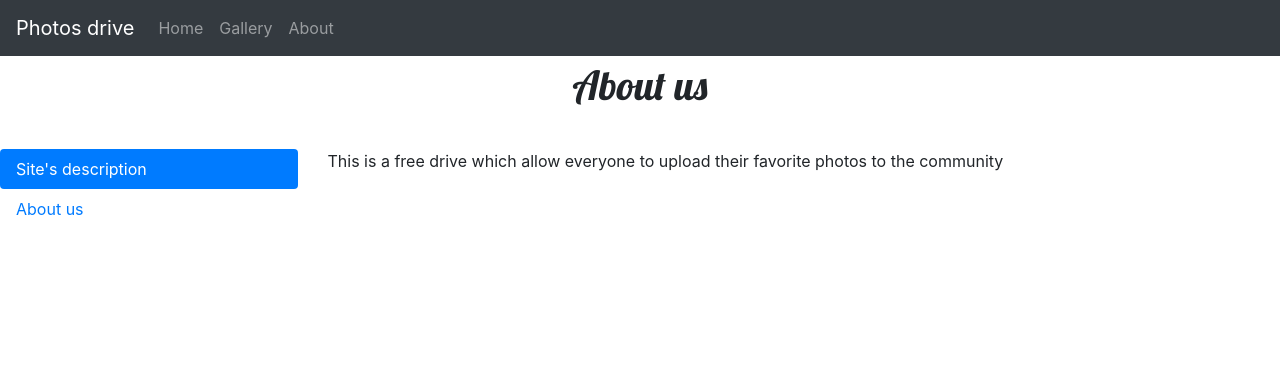
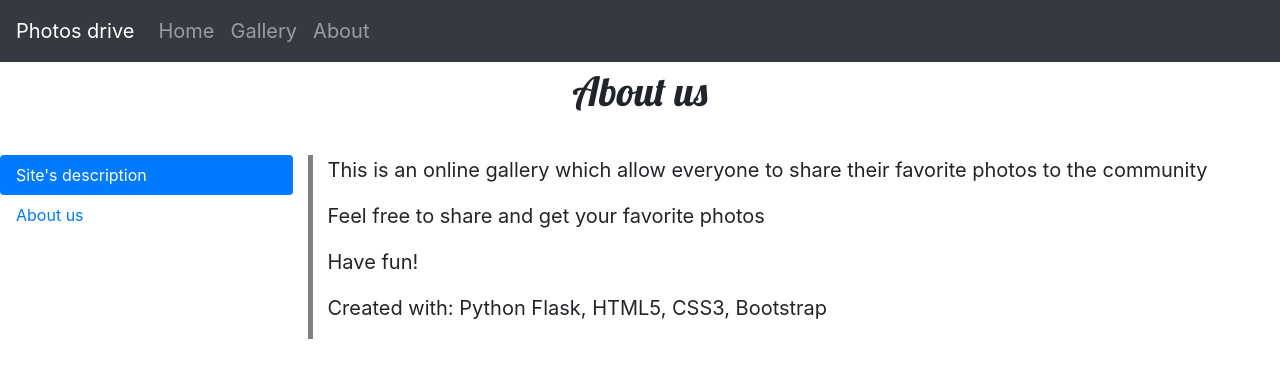
Before and after one commit to npmduy/GalleryWebApp, a Flask app: page /about in a window 1280 px wide. Shown: the top 378 px of the page. Run offline with Flask 2, Linux system fonts and the light colour scheme; some libraries are stand-ins or nearby versions.

Commit message:
update this web app

```diff
--- a/main.py
+++ b/main.py
@@ -44,7 +44,7 @@ def gallery():
 
 @app.route('/about')
 def about():
-    return render_template('about.html', the_title="About")
+    return render_template('about.html', the_title="About",site_desc='hello\naaaaaa')
 
 @app.route('/uploads', methods=['GET', 'POST'])
 def upload():
--- a/templates/about.html
+++ b/templates/about.html
@@ -16,15 +16,25 @@
 
   <body>
 		<style>
-      h1 {
-				margin-top: 5px;
+			h1 {
+        margin-top: 5px;
         font-family: Lobster;
-      }
-		</style>
-		<style>
-			h1 {
 				margin-bottom: 40px;
 			}
+      p {
+        font-size: 20px;
+      }
+      li {
+        font-size: 20px;
+      }
+      #credit {
+        margin-bottom: 2px;
+      }
+      #aboutContent {
+        border-right-style:solid;
+        border-width: 5px;
+        border-color: grey;
+      }
 		</style>
     <div id="container">
       <nav class="navbar navbar-expand-lg navbar-dark bg-dark">
@@ -48,7 +58,7 @@
       </nav>
       <h1 class='text-center'>About us</h1>
       <div class="row">
-				<div class="col-3">
+				<div class="col-3" id='aboutContent'>
 					<div class="nav flex-column nav-pills" id="v-pills-tab" role="tablist" aria-orientation="vertical">
 						<a class="nav-link active" id="v-pills-home-tab" data-toggle="pill" href="#v-pills-home" role="tab" aria-controls="v-pills-home" aria-selected="true">Site's description</a>
 						<a class="nav-link" id="v-pills-profile-tab" data-toggle="pill" href="#v-pills-profile" role="tab" aria-controls="v-pills-profile" aria-selected="false">About us</a>
@@ -56,10 +66,22 @@
 				</div>
 				<div class="col-9">
 					<div class="tab-content" id="v-pills-tabContent">
-						<div class="tab-pane fade show active" id="v-pills-home" role="tabpanel" aria-labelledby="v-pills-home-tab">This is a free drive which allow everyone to upload their favorite photos to the community</div>
+						<div class="tab-pane fade show active" id="v-pills-home" role="tabpanel" aria-labelledby="v-pills-home-tab">
+              <p>This is an online gallery which allow everyone to share their favorite photos to the community</p>
+              <p>Feel free to share and get your favorite photos</p>
+              <p>Have fun!</p>
+              <p>Created with: Python Flask, HTML5, CSS3, Bootstrap</p>
+            </div>
 						<div class="tab-pane fade" id="v-pills-profile" role="tabpanel" aria-labelledby="v-pills-profile-tab">
-							<p>Created by: Nguyen Pham Minh Duy</p>
-							<p>Created with: Python Flask, HTML5, CSS3, Bootstrap</p>
+              <p>Created by: Nguyen Pham Minh Duy - full-stack web developer</p>
+              <div>
+                <p id='credit'>You can find me at:</p>
+                <ul>
+                  <li>npmduy@gmail.com</li>
+                  <li>npmduy@minhduy.com</li>
+                  <li>https://github.com/npmduy</li>
+                </ul>
+              </div>
 						</div>
 						</div>
 				</div>
```
